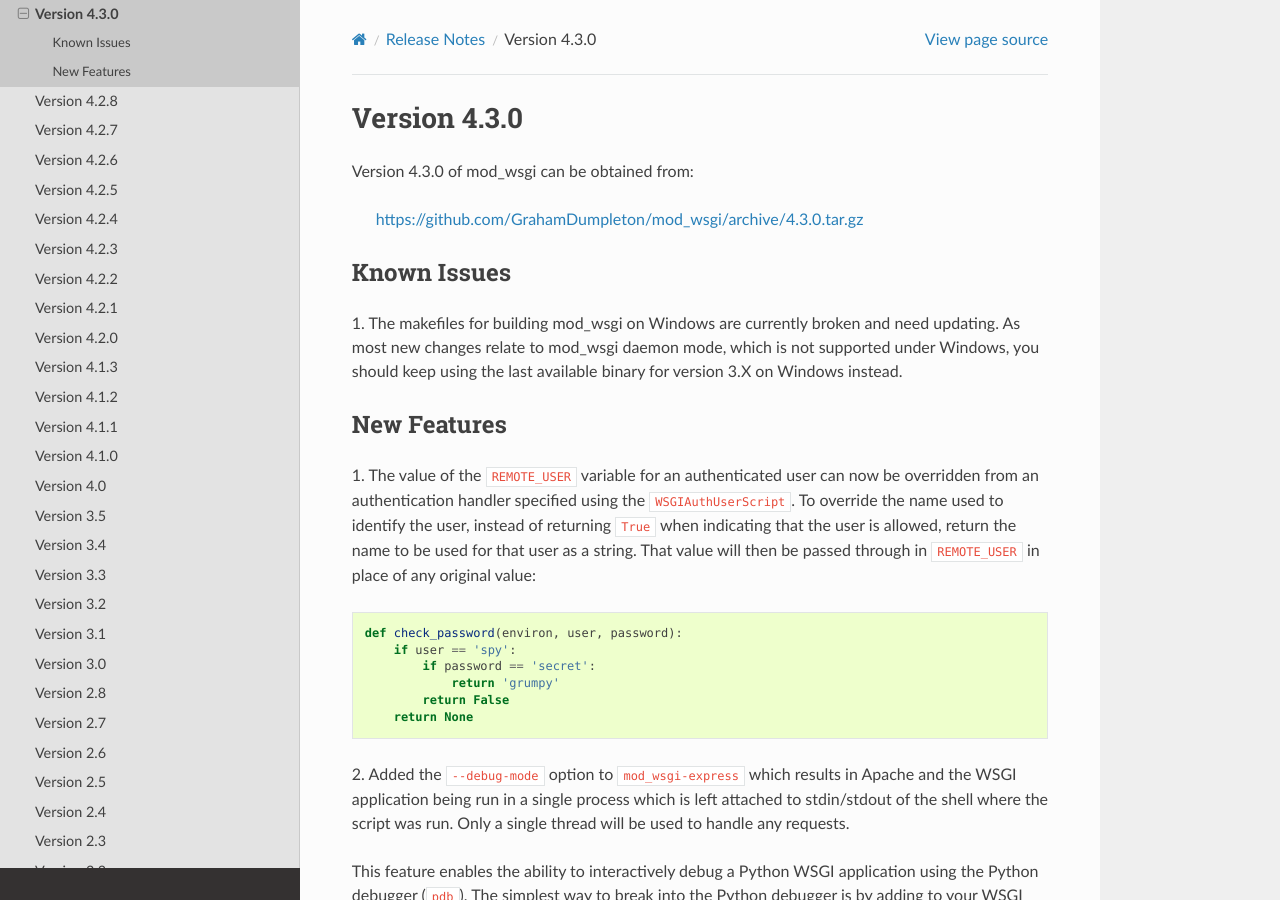
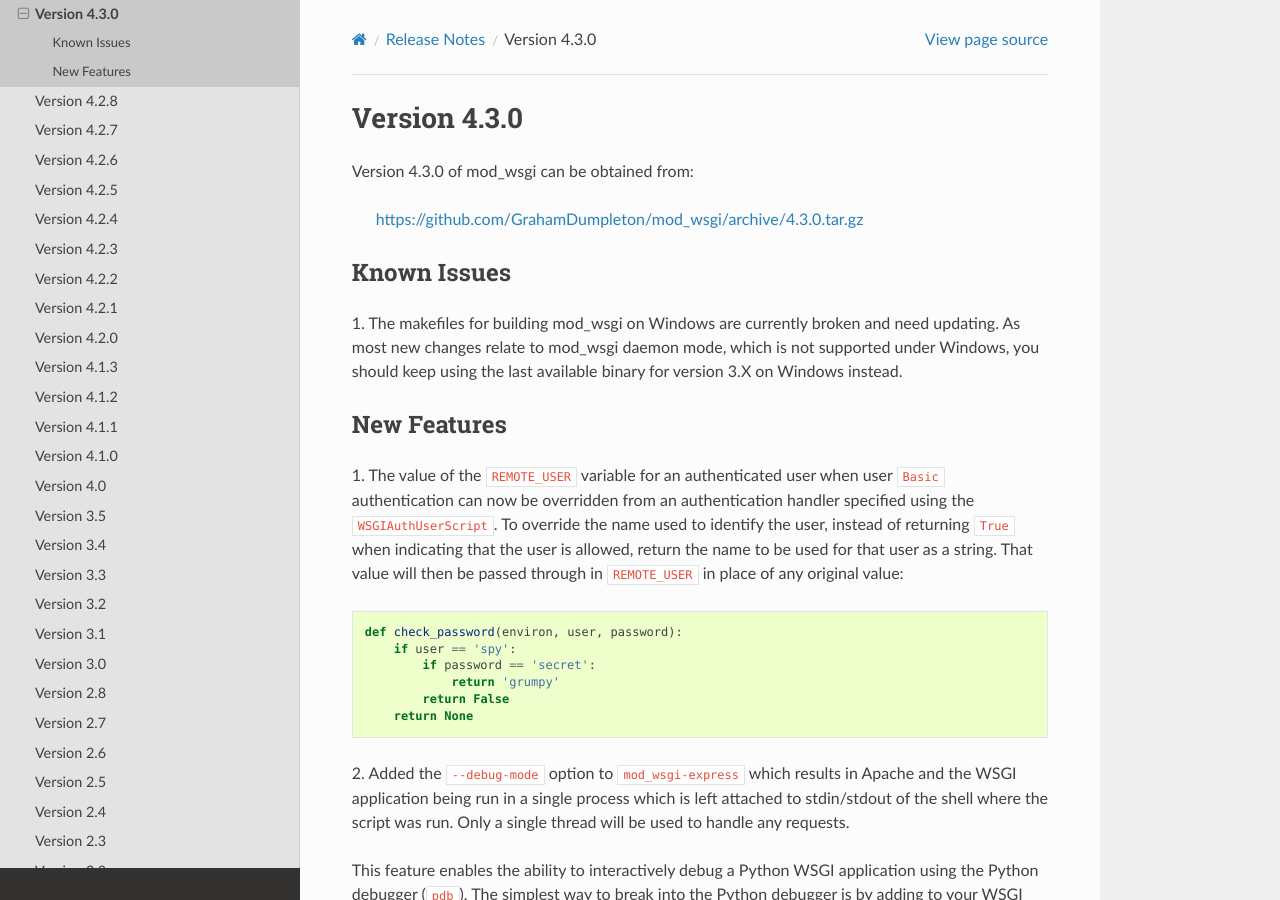
Before and after one commit to GrahamDumpleton/mod_wsgi, a Sphinx documentation site: the page built from docs/release-notes/version-4.3.0.rst, in a window 1280 px wide and 900 px high. Built offline with Sphinx 7.4.7 and the Read the Docs theme 2.0.0, drawn with Linux system fonts in a browser that asks for light colours.

Commit message:
Qualify that can only override REMOTE_USER when using Basic authentication scheme.

```diff
--- a/docs/release-notes/version-4.3.0.rst
+++ b/docs/release-notes/version-4.3.0.rst
@@ -17,12 +17,13 @@ binary for version 3.X on Windows instead.
 New Features
 ------------
 
-1. The value of the ``REMOTE_USER`` variable for an authenticated user can
-now be overridden from an authentication handler specified using the
-``WSGIAuthUserScript``. To override the name used to identify the user,
-instead of returning ``True`` when indicating that the user is allowed,
-return the name to be used for that user as a string. That value will then
-be passed through in ``REMOTE_USER`` in place of any original value::
+1. The value of the ``REMOTE_USER`` variable for an authenticated user
+when user ``Basic`` authentication can now be overridden from an
+authentication handler specified using the ``WSGIAuthUserScript``. To
+override the name used to identify the user, instead of returning ``True``
+when indicating that the user is allowed, return the name to be used for
+that user as a string. That value will then be passed through in
+``REMOTE_USER`` in place of any original value::
 
     def check_password(environ, user, password):
         if user == 'spy':
```
